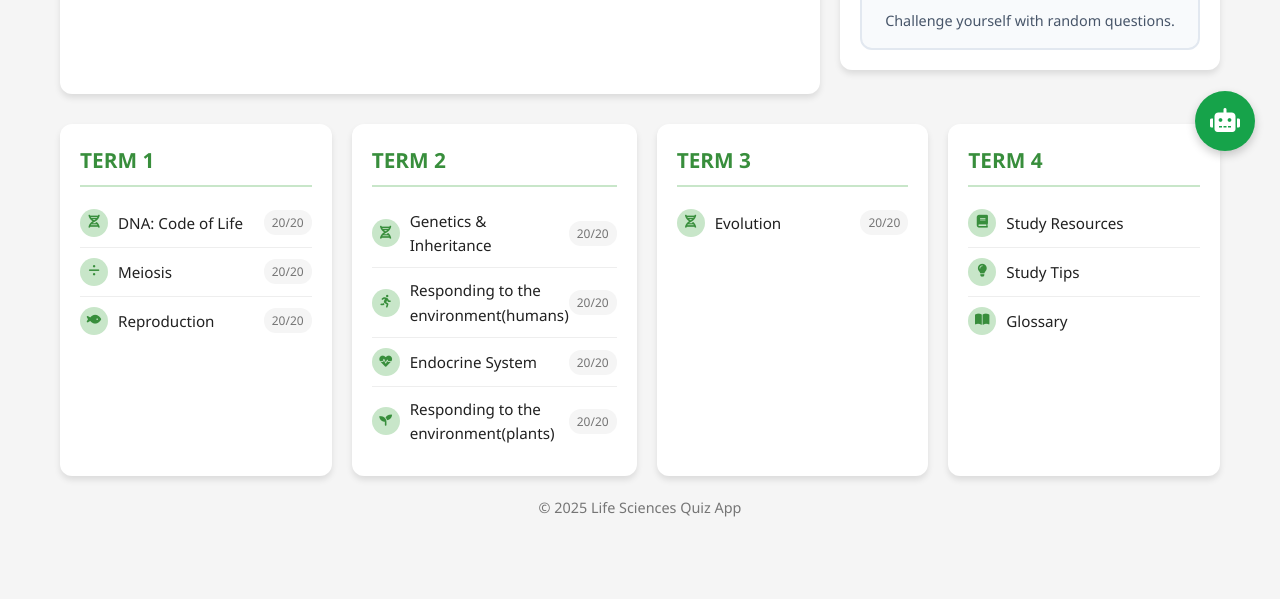
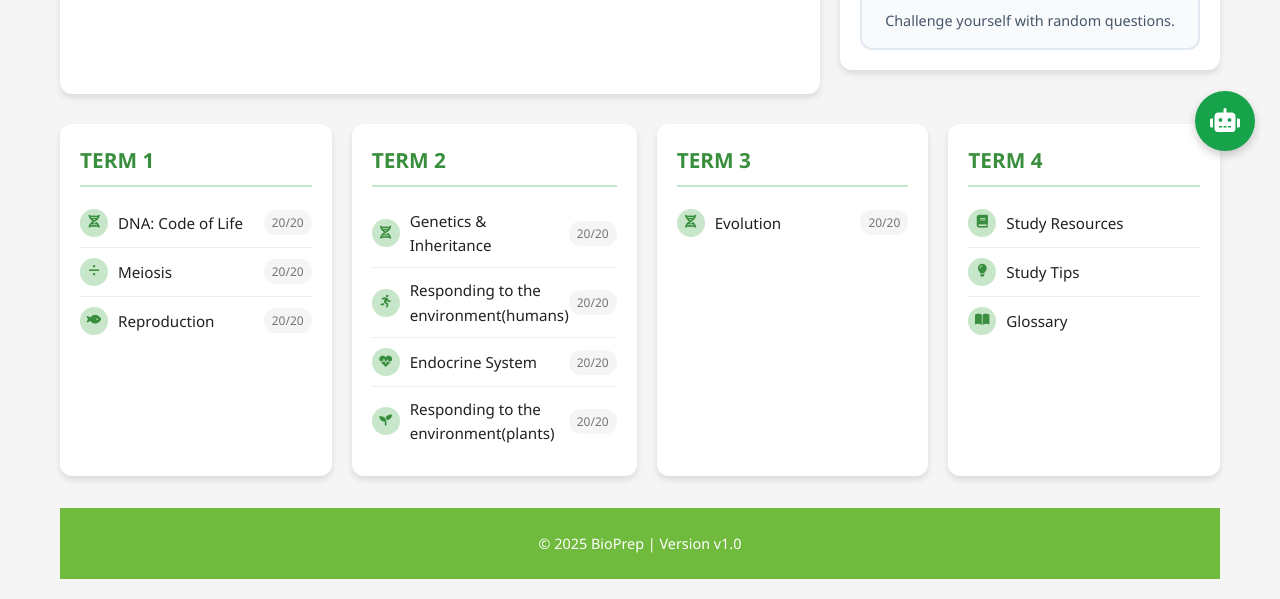
Before and after one commit to BrianCzzle/BioPrep, a plain HTML site: page index.html in a window 1280 px wide. Shown: the part 624-1223 px from the top of the page. Before the commit the page ends 1183 px from the top, so only its background shows below. Drawn offline with Linux system fonts and the light colour scheme; some packages are replaced by stand-ins of ours; a script that the page names is missing.

Commit message:
Added version tags

```diff
--- a/index.html
+++ b/index.html
@@ -291,10 +291,20 @@
 
 
       <!-- Footer -->
-      <footer>
-        <p>&copy; 2025 Life Sciences Quiz App</p>
-      </footer>
     </div>
+    <footer style="background:#70bb3e;color:#fff;text-align:center;padding:1.5rem 0;margin-top:2rem;">
+        <span>&copy; 2025 BioPrep</span> | <span id="appVersion">Loading version...</span>
+    </footer>
+    <script>
+        fetch('version.json')
+            .then(response => response.json())
+            .then(data => {
+                document.getElementById('appVersion').textContent = `Version ${data.version}`;
+            })
+            .catch(() => {
+                document.getElementById('appVersion').textContent = '';
+            });
+    </script>
 
     <script src="glossaryData.js"></script>
     <script src="script.js"></script>
--- /dev/null
+++ b/version.json
@@ -0,0 +1,3 @@
+{
+    "version": "v1.0"
+}
```
